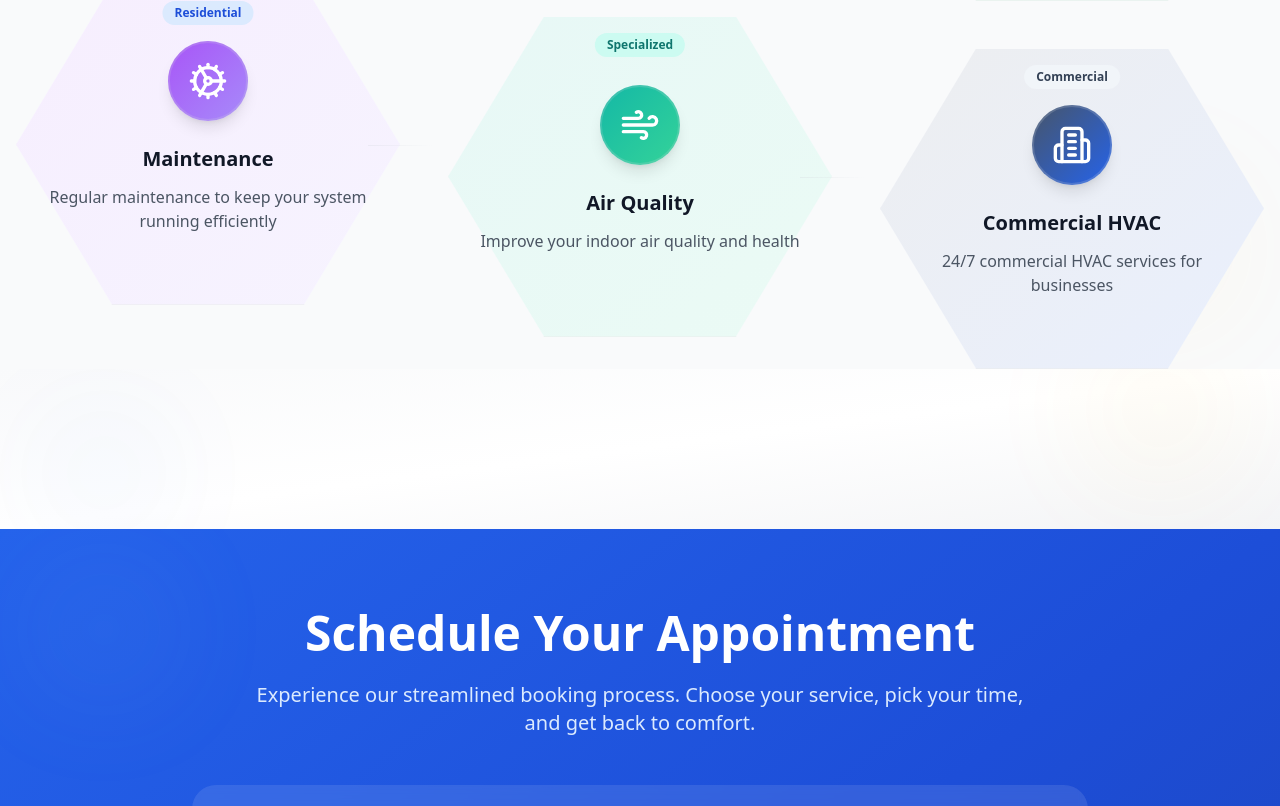
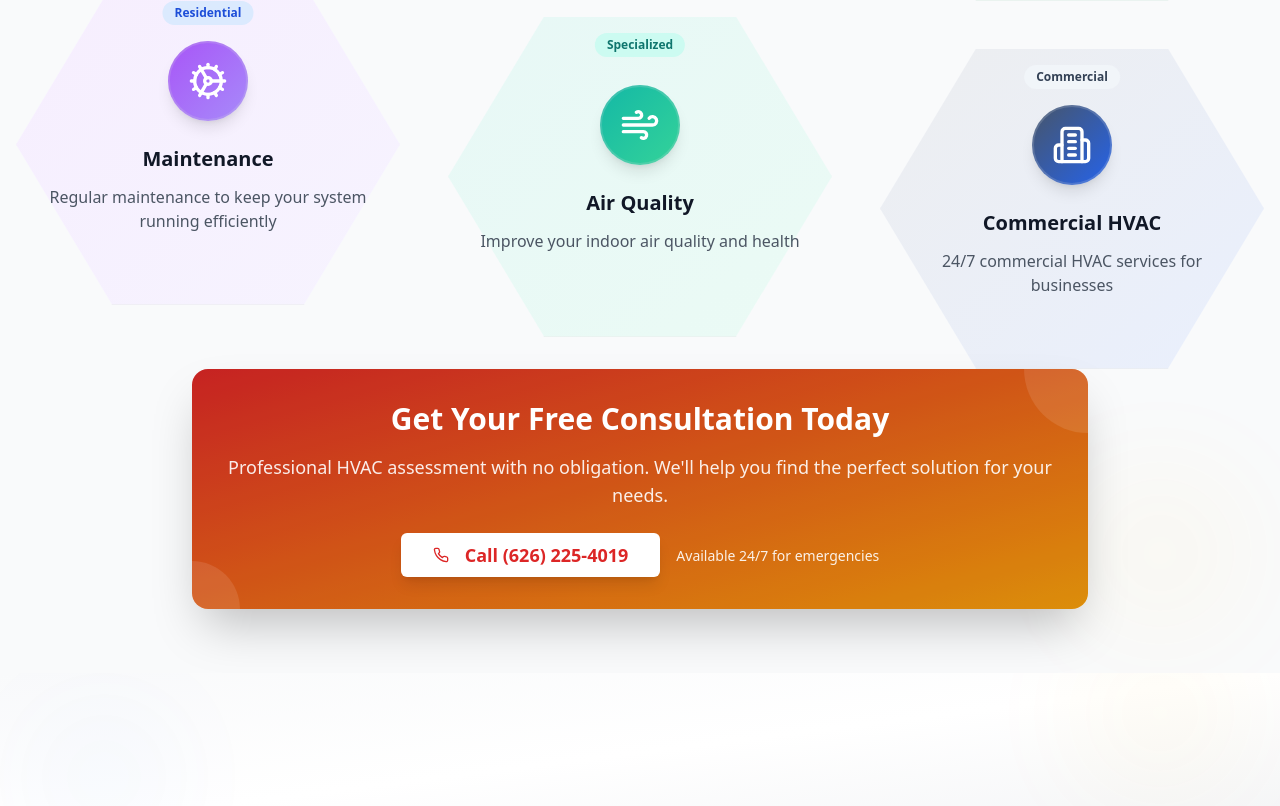
Before and after one commit to en20w/Temp-King-website, a React (Vite) app: page / in a window 1280 px wide. Shown: the part 2285-3091 px from the top of the page. Built offline with nearby package versions, Linux system fonts and the light colour scheme.

Commit message:
Remove hover pop-ups and add consultation box
Removed the hover pop-up functionality from the services section hexagons. Added a "Free Consultation" box at the bottom of the section.

```diff
--- a/src/components/sections/ServicesSection.tsx
+++ b/src/components/sections/ServicesSection.tsx
@@ -160,42 +160,40 @@ const ServicesSection = () => {
                       </div>
                     </div>
 
-                    {/* Floating Details Popup (positioned based on column position) */}
-                    <div className={`absolute top-1/2 -translate-y-1/2 w-80 z-20 transition-all duration-500 ${
-                      index % 3 === 0 ? `left-full ml-6 ${isHovered ? 'opacity-100 pointer-events-auto' : 'opacity-0 -translate-x-4 pointer-events-none'}` :
-                      index % 3 === 2 ? `right-full mr-6 ${isHovered ? 'opacity-100 pointer-events-auto' : 'opacity-0 translate-x-4 pointer-events-none'}` :
-                      `left-full ml-6 ${isHovered ? 'opacity-100 pointer-events-auto' : 'opacity-0 -translate-x-4 pointer-events-none'}`
-                    }`}>
-                      <div className="relative">
-                        {/* Elegant backdrop with glass effect */}
-                        <div className={`absolute inset-0 bg-gradient-to-br ${service.gradient} opacity-15 rounded-2xl blur-sm`} />
-                        <div className="relative bg-white/90 backdrop-blur-md rounded-2xl p-6 border border-white/30 shadow-2xl">
-                          {/* Popup arrow */}
-                          <div className={`absolute -top-2 left-1/2 transform -translate-x-1/2 w-4 h-4 bg-gradient-to-br ${service.gradient} rotate-45 opacity-80`} />
-
-                          {/* Service details with icons */}
-                          <div className="space-y-3 mb-4">
-                            {service.details.map((detail, detailIndex) => <div key={detailIndex} className="flex items-center text-sm text-gray-700">
-                                <Star className="h-4 w-4 text-hvac-yellow mr-3 flex-shrink-0" />
-                                <span className="font-medium">{detail}</span>
-                              </div>)}
-                          </div>
-
-                          {/* Enhanced pricing display */}
-                          <div className="flex items-center justify-center pt-2">
-                            <div className={`bg-gradient-to-r ${service.gradient} text-white px-6 py-3 rounded-full text-base font-bold shadow-lg`}>
-                              {service.price}
-                            </div>
-                          </div>
-                        </div>
-                      </div>
-                    </div>
                   </div>
-
-                  {/* Floating connection lines */}
-                  {index < services.length - 1 && <div className="hidden lg:block absolute top-1/2 -right-8 w-16 h-px bg-gradient-to-r from-gray-300 to-transparent opacity-30"></div>}
                 </div>;
           })}
+          </div>
+        </div>
+
+        {/* Free Consultation Box */}
+        <div className="mt-16 max-w-4xl mx-auto">
+          <div className="relative bg-gradient-to-br from-hvac-red to-hvac-yellow p-8 rounded-2xl shadow-2xl overflow-hidden">
+            {/* Background decoration */}
+            <div className="absolute inset-0 bg-black/10"></div>
+            <div className="absolute top-0 right-0 w-32 h-32 bg-white/10 rounded-full -translate-y-16 translate-x-16"></div>
+            <div className="absolute bottom-0 left-0 w-24 h-24 bg-white/10 rounded-full translate-y-12 -translate-x-12"></div>
+
+            <div className="relative z-10 text-center text-white">
+              <h3 className="text-2xl md:text-3xl font-bold mb-4">
+                Get Your Free Consultation Today
+              </h3>
+              <p className="text-lg mb-6 opacity-90">
+                Professional HVAC assessment with no obligation. We'll help you find the perfect solution for your needs.
+              </p>
+              <div className="flex flex-col sm:flex-row gap-4 justify-center items-center">
+                <Button
+                  size="lg"
+                  className="bg-white text-hvac-red hover:bg-gray-100 font-semibold px-8 py-4 text-lg shadow-lg"
+                >
+                  <Phone className="mr-2 h-5 w-5" />
+                  Call (626) 225-4019
+                </Button>
+                <div className="text-white/90">
+                  <span className="text-sm">Available 24/7 for emergencies</span>
+                </div>
+              </div>
+            </div>
           </div>
         </div>
 
```
